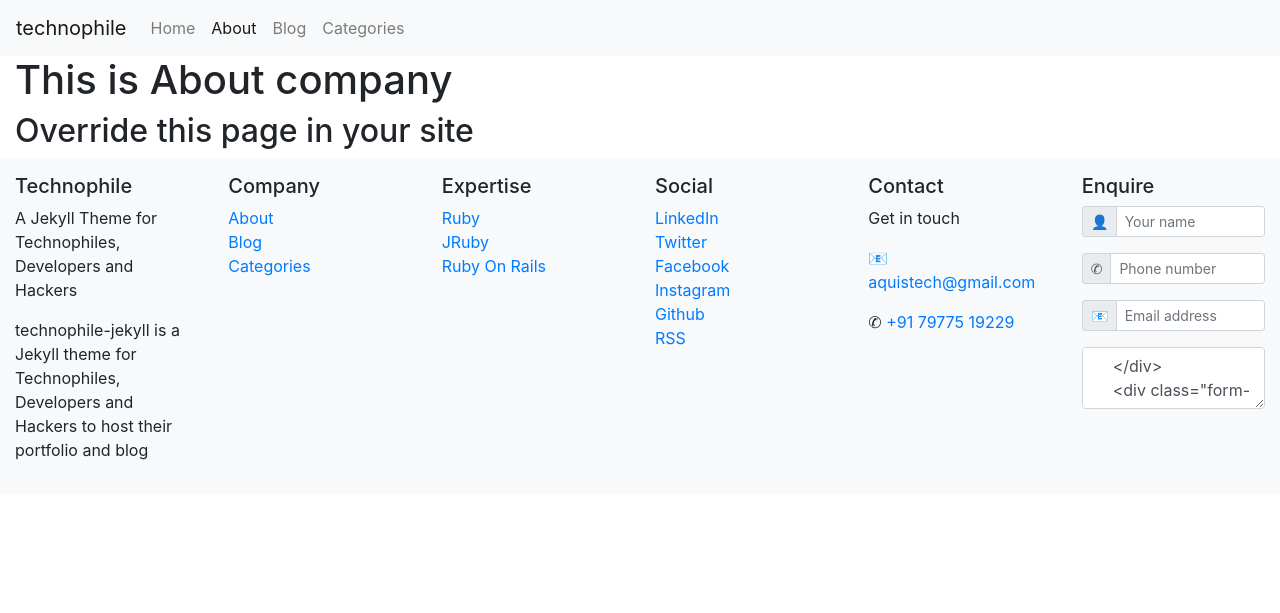
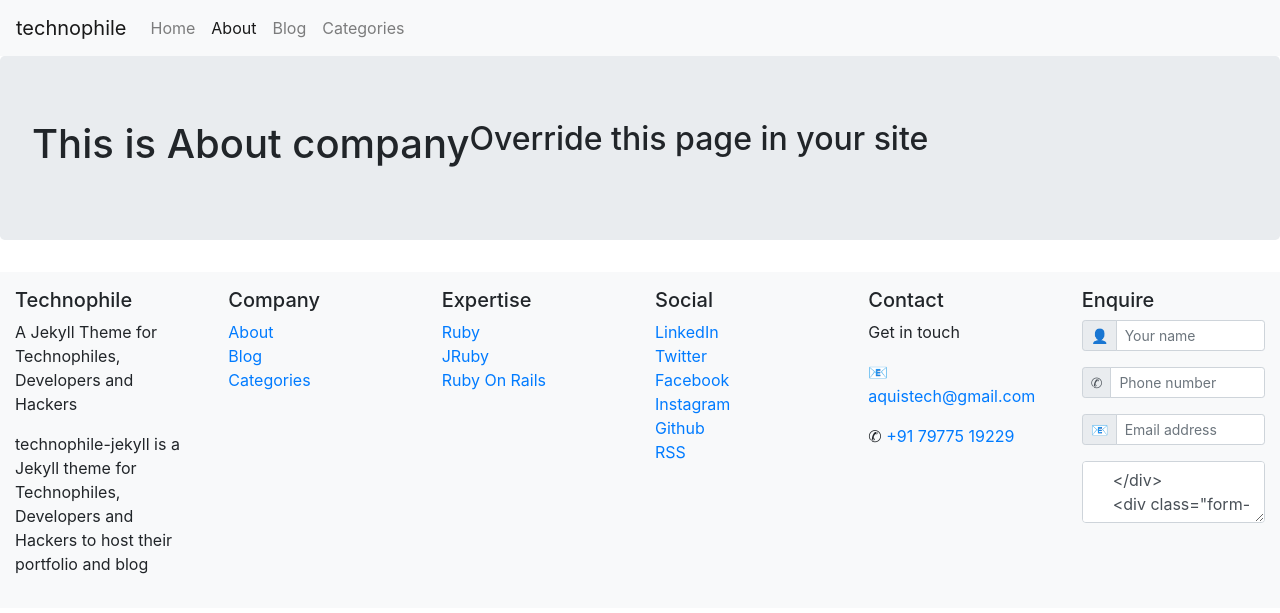
Before and after one commit to AquisTech/technophile-jekyll-theme, a Jekyll site: the page built from pages/about.html, in a window 1280 px wide. Shown: the top 613 px of the page. Built offline with Jekyll 4.4.1, drawn with Linux system fonts in a browser that asks for light colours.

Commit message:
Basic generic about pages for individual and company

```diff
--- a/_includes/about/me.html
+++ b/_includes/about/me.html
@@ -1,2 +1,4 @@
-<h1>This is {{ page.title }} me</h1>
-<h2>Override this page in your site</h2>
+<div class="jumbotron row">
+  <h1>This is {{ page.title }} me</h1>
+  <h2>Override this page in your site</h2>
+</div>
--- a/_includes/about/us.html
+++ b/_includes/about/us.html
@@ -1,2 +1,4 @@
-<h1>This is {{ page.title }} company</h1>
-<h2>Override this page in your site</h2>
+<div class="jumbotron row">
+  <h1>This is {{ page.title }} company</h1>
+  <h2>Override this page in your site</h2>
+</div>
```
Also changed, not shown: 1 other file.
